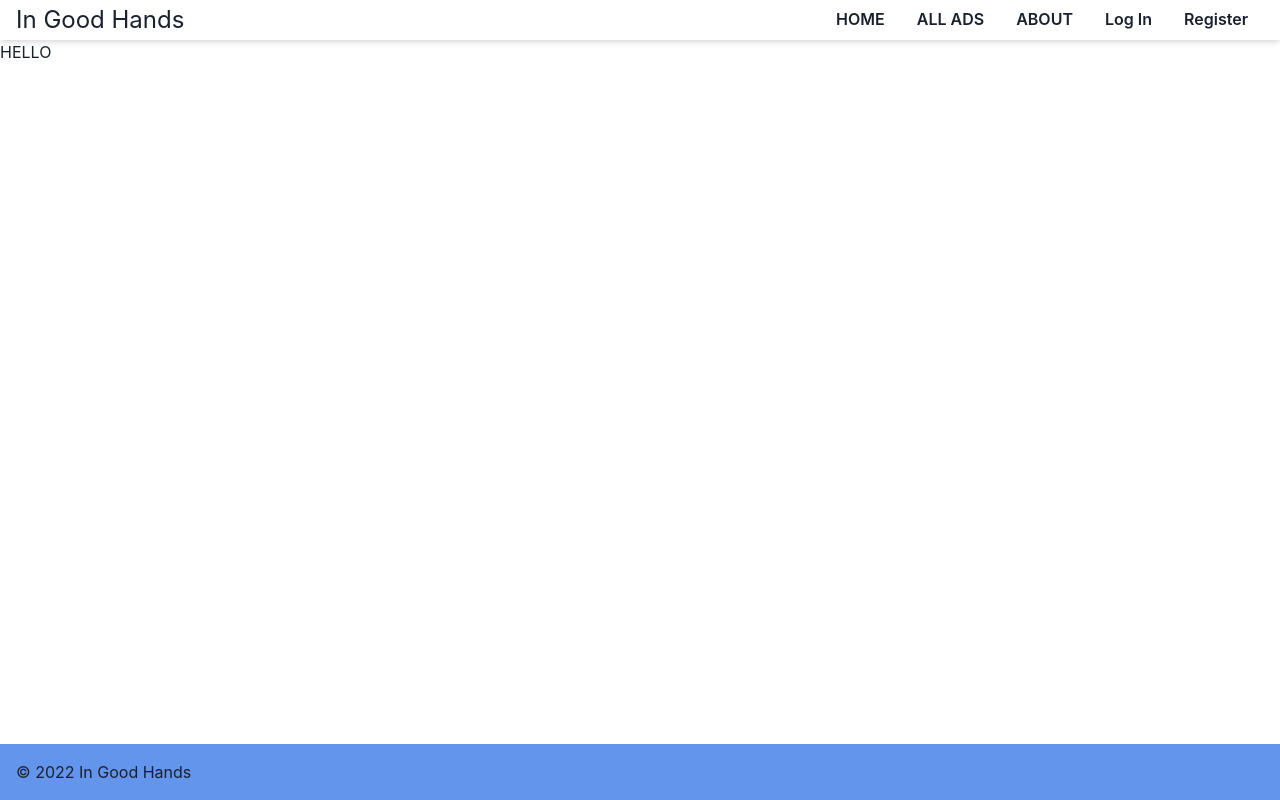
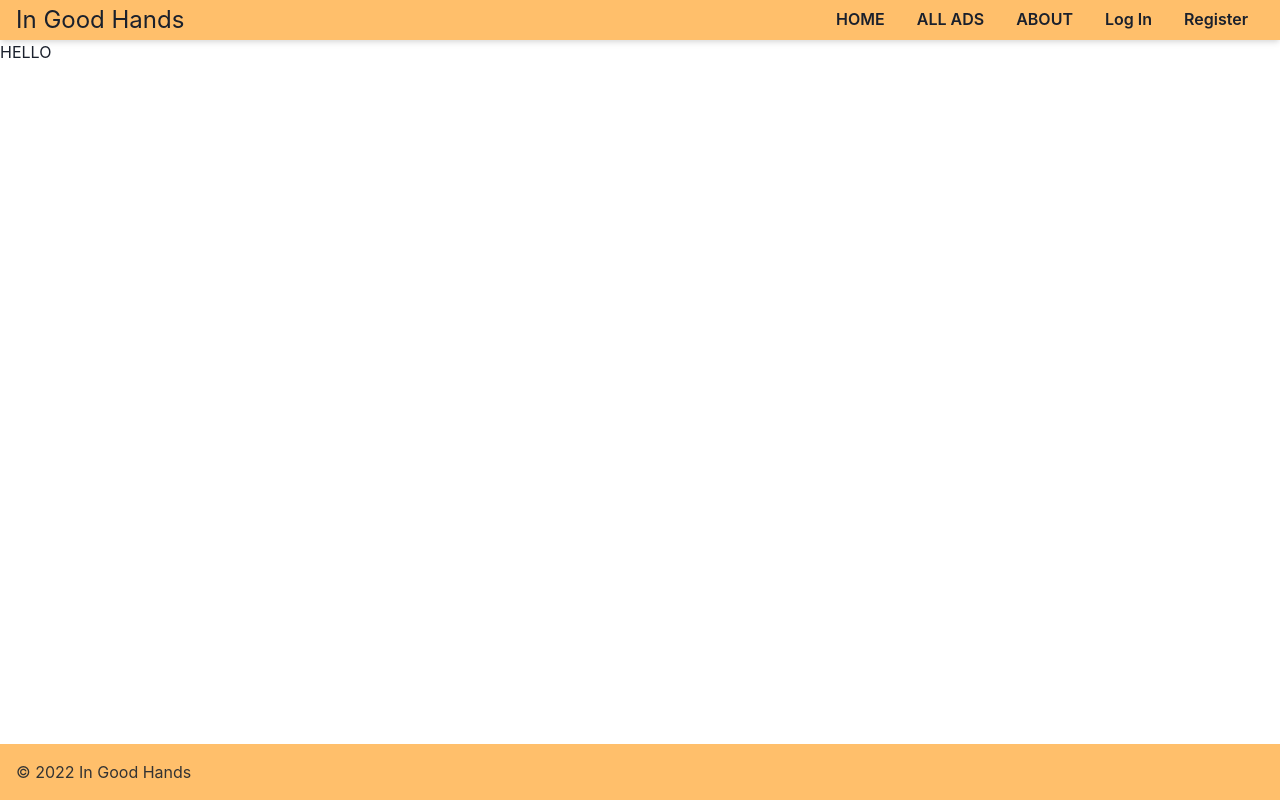
Before and after one commit to antklim89/in_good_hands, a Next.js app: page / in a window 1280 px wide. Built offline with nearby package versions, Linux system fonts and the light colour scheme.

Commit message:
updated theme

```diff
--- a/layouts/Footer/Footer.tsx
+++ b/layouts/Footer/Footer.tsx
@@ -4,7 +4,7 @@ import { FC } from 'react';
 
 const Footer: FC = () => {
     return (
-        <Box as="footer" bg="cornflowerblue">
+        <Box as="footer" bg="primary.600">
             <Container maxWidth="container.xl">
                 <Text py={4}>&copy; {new Date().getFullYear()} In Good Hands</Text>
             </Container>
--- a/layouts/Header/Header.tsx
+++ b/layouts/Header/Header.tsx
@@ -10,6 +10,7 @@ const Header: FC = () => {
     return (
         <Box
             as="header"
+            bg="primary.600"
             minHeight={4}
             shadow="md"
         >
--- a/pages/_app.tsx
+++ b/pages/_app.tsx
@@ -3,7 +3,7 @@ import { ChakraProvider } from '@chakra-ui/react';
 import type { AppProps } from 'next/app';
 
 import Layout from '~/layouts/Layout';
-import { theme } from '~/styles/theme';
+import theme from '~/styles/theme';
 
 
 const MyApp = ({ Component, pageProps }: AppProps) => {
--- a/styles/theme.ts
+++ b/styles/theme.ts
@@ -1,4 +1,45 @@
 import { extendTheme } from '@chakra-ui/react';
 
 
-export const theme = extendTheme({ });
+export default extendTheme({
+    colors: {
+        primary: {
+            50: 'hsl(34, 100%, 94%)',
+            100: 'hsl(34, 100%, 92%)',
+            200: 'hsl(34, 100%, 90%)',
+            300: 'hsl(34, 100%, 85%)',
+            400: 'hsl(34, 100%, 80%)',
+            500: 'hsl(34, 100%, 75%)',
+            600: 'hsl(34, 100%, 71%)',
+            700: 'hsl(34, 100%, 65%)',
+            800: 'hsl(34, 100%, 60%)',
+            900: 'hsl(34, 100%, 55%)',
+            text: 'black',
+            textLight: 'white',
+        },
+        secondary: {
+            50: 'hsl(34, 100%, 60%)',
+            100: 'hsl(34, 100%, 64%)',
+            200: 'hsl(34, 100%, 68%)',
+            300: 'hsl(34, 100%, 72%)',
+            400: 'hsl(34, 100%, 76%)',
+            500: 'hsl(34, 100%, 82%)',
+            600: 'hsl(176, 63%, 87%)',
+            700: 'hsl(34, 100%, 85%)',
+            800: 'hsl(34, 100%, 82%)',
+            900: 'hsl(34, 100%, 80%)',
+            text: 'black',
+            textLight: 'white',
+        },
+    },
+    styles: {
+        global: {
+            p: {
+                overflowWrap: 'break-word',
+                pb: 6,
+                lineHeight: 1.5,
+                color: '#333',
+            },
+        },
+    },
+});
```
